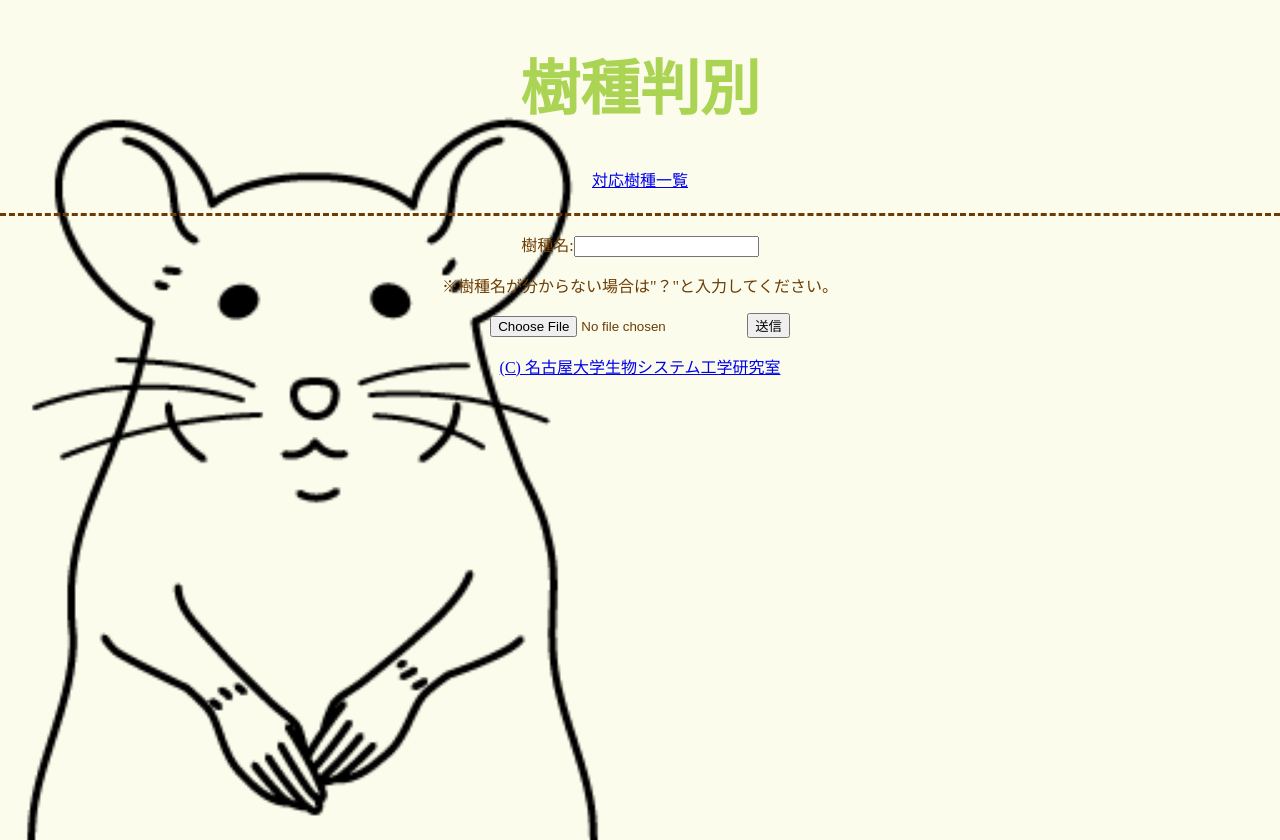
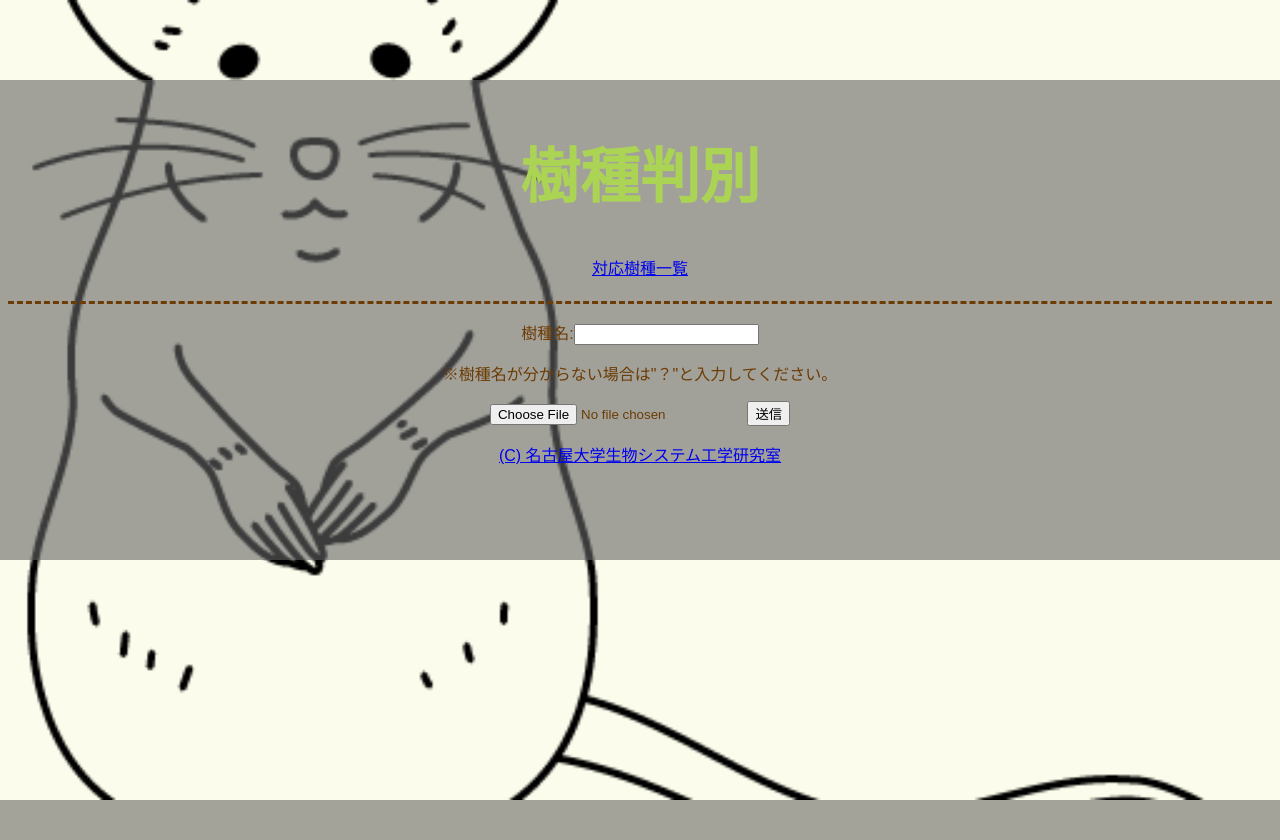
Before and after one commit to kimura572/wood, a Django app: page /hello/ in a window 1280 px wide. After the commit the page ends 800 px from the top, so only its background shows below. Run offline with Django 3.2, Linux system fonts and the light colour scheme.

Commit message:
2021/09/26

```diff
--- a/hello/static/hello/css/style.css
+++ b/hello/static/hello/css/style.css
@@ -3,8 +3,8 @@ body {
   margin: 0;
   width: 100vw;
   height: 100vh;
-  /* background-image:url("https://magazine-cf.techacademy.jp/wp-content/uploads/2021/03/20220916/laptop_small.jpg"); */
   background-image:url("../images/1576722134-1.png");
+  /* background-image: url(http://ppcdn.500px.org/75319705/1991f76c0c6a91ae1d23eb94ac5c7a9f7e79c480/2048.jpg) ; */
   background-repeat: no-repeat;
   background-position:50% 50%;
   background-size:cover;
@@ -56,3 +56,31 @@ table tr:nth-child(odd){
 table tr:nth-child(even){
   background-color: #acd454
 }
+
+html, body{
+  height: 100%;
+}
+
+div, body{
+  margin: 0;
+  padding: 0;
+  font-family: exo, sans-serif;
+}
+.wrapper {
+  height: 100%;
+  width: 100%;
+}
+
+.message {
+  -webkit-box-sizing: border-box;
+  -moz-box-sizing: border-box;
+  box-sizing: border-box;
+  width: 100%;
+  height:60%;
+  bottom: 30%;
+  display: block;
+  position: absolute;
+  background-color: rgba(100,100,100,0.6);
+  color: #fff;
+  padding: 0.5em;
+}
--- a/hello/templates/hello/index.html
+++ b/hello/templates/hello/index.html
@@ -6,7 +6,8 @@
   <title>{{title}}</title>
   <link rel="stylesheet" type="text/css" href="{% static 'hello/css/style.css' %}" />
 </head>
-<body>
+<body class="wrapper">
+  <div class="message">
   <h1 href="https://fonts.googleapis.com/css?family=Alegreya+Sans+SC:300 rel="stylesheet">{{title}}</h1>
   <p>
     <a href="#" id="link_view2" onClick="toggle_view2();return false;" style="display:none;">対応樹種一覧</a>
@@ -101,6 +102,7 @@
     <input id="image" type="file" name="image" accept="image/jpeg, image/png" required>
     <input type="submit" value="送信">
   </form>
+
 <footer>
     <li>
       <p><a href="http://nu-agr-se.flier.jp/" target="_blank">(C) 名古屋大学生物システム工学研究室</a></p>
```
